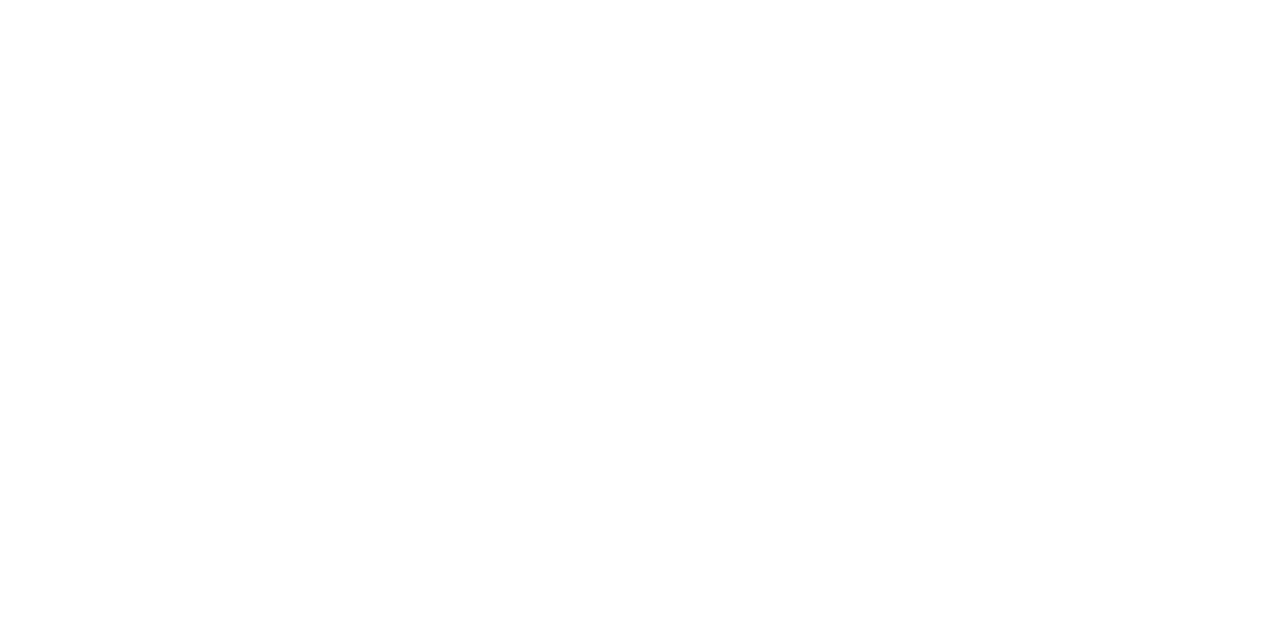
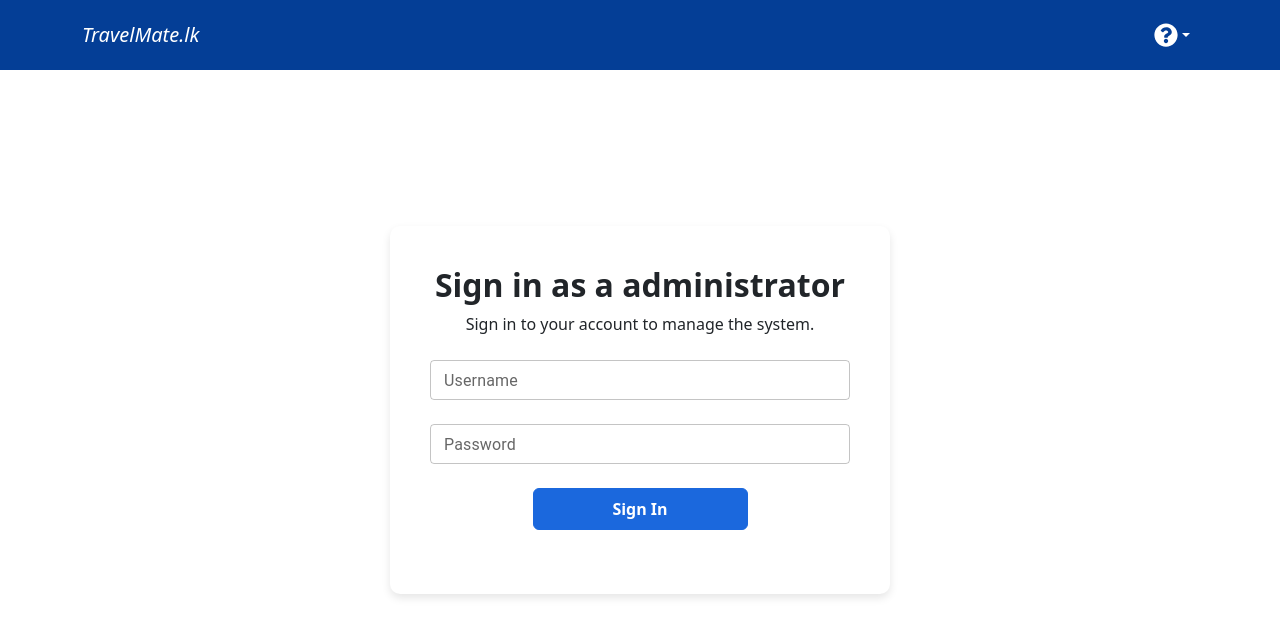
Before and after one commit to chamikasrimantha/travelmate-frontend, a React (Create React App) app: page /admin/signin in a window 1280 px wide. Before the commit this address had no page. Shown: the top 636 px of the page. Built offline with nearby package versions, Linux system fonts and the light colour scheme.

Commit message:
styling added for admin.auth files

```diff
--- a/src/App.js
+++ b/src/App.js
@@ -5,6 +5,7 @@
 import UserSignIn from './pages/user/user.auth/UserSignIn';
 import PartnerSignUp from './pages/partner/partner.auth/PartnerSignUp';
 import PartnerSignIn from './pages/partner/partner.auth/PartnerSignIn';
+import AdminSignIn from './pages/admin/admin.auth/AdminSignIn';
 
 function App() {
   return (
@@ -18,6 +19,8 @@
           <Route path='/partner/signup' element={<PartnerSignUp/>} />
           <Route path='/partner/signin' element={<PartnerSignIn/>} />
 
+          <Route path='/admin/signin' element={<AdminSignIn/>} />
+
         </Routes>
       </BrowserRouter>
     </div>
--- /dev/null
+++ b/src/pages/admin/admin.auth/AdminSignIn.js
@@ -0,0 +1,44 @@
+import React from 'react';
+import NavBarAuth from '../../../components/navbar/NavBarAuth';
+import { Container, Form, Row, Col, Button } from 'react-bootstrap';
+import TextField from '@mui/material/TextField';
+
+export default function AdminSignIn() {
+
+    return (
+        <div>
+            <NavBarAuth />
+            <Container className="d-flex justify-content-center align-items-center" style={{ minHeight: '85vh' }}>
+                <div style={{ width: '100%', maxWidth: '500px', background: 'white', padding: '40px', borderRadius: '10px', boxShadow: '0 4px 8px rgba(0, 0, 0, 0.1)' }}>
+                    <h2 className="fw-bold">Sign in as a administrator</h2>
+                    <p>Sign in to your account to manage the system.</p>
+
+                    <Form>
+                        <Row className="mt-4 mb-4">
+                            <Col>
+                                <TextField id="formUsername" label="Username" variant="outlined" fullWidth size="small" />
+                            </Col>
+                        </Row>
+
+                        <Row className="mb-4">
+                            <Col>
+                                <TextField id="formPassword" label="Password" variant="outlined" type="password" fullWidth size="small" />
+                            </Col>
+                        </Row>
+
+                        <Row className="mb-4">
+                            <Col>
+                                <Button variant="primary" type="submit" className="btn-register" style={{ backgroundColor: '#1B68DD', borderColor: '#1B68DD', height: '42px', width: '215px', fontWeight: 'bold' }}>
+                                    Sign In
+                                </Button>
+                            </Col>
+                        </Row>
+
+                    </Form>
+
+                    {/* <p className="mt-3">Don't have an account? <br /> <a href='' onClick={gotoSignUp} className="text-primary" style={{ color: '#1677FF', textDecoration: 'none' }}>Click here to sign up</a></p> */}
+                </div>
+            </Container>
+        </div>
+    )
+}
```
